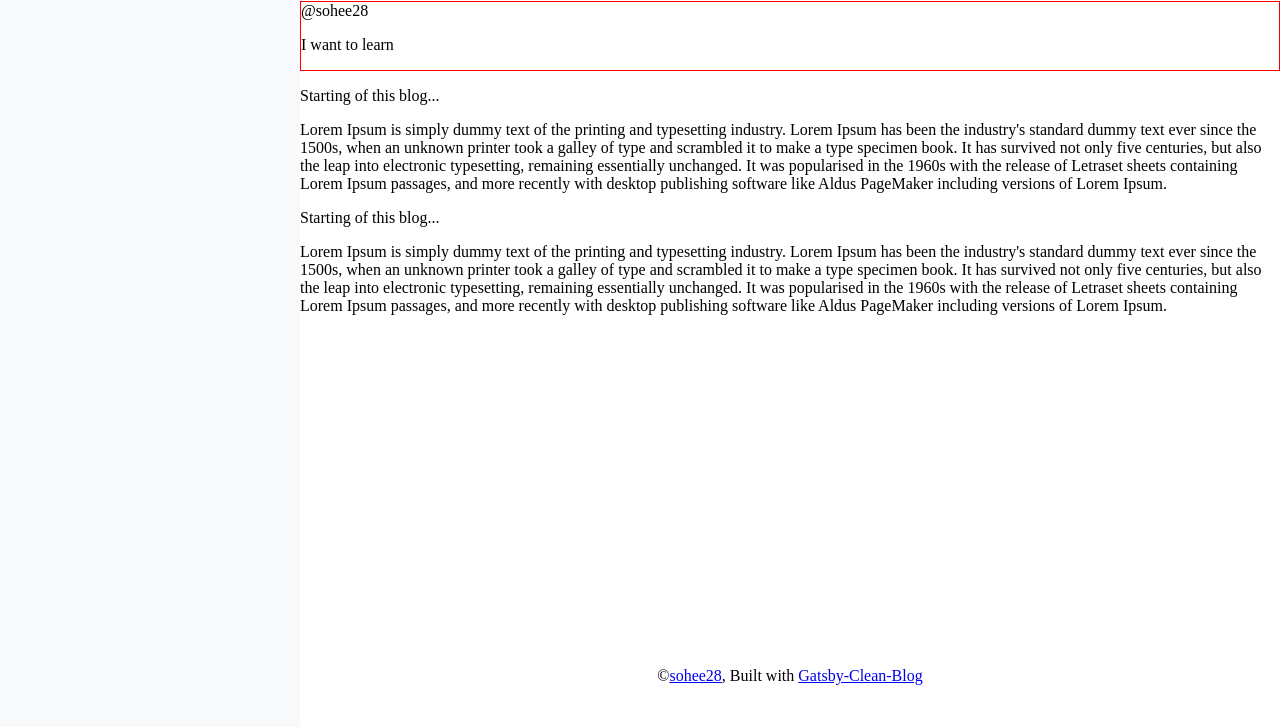
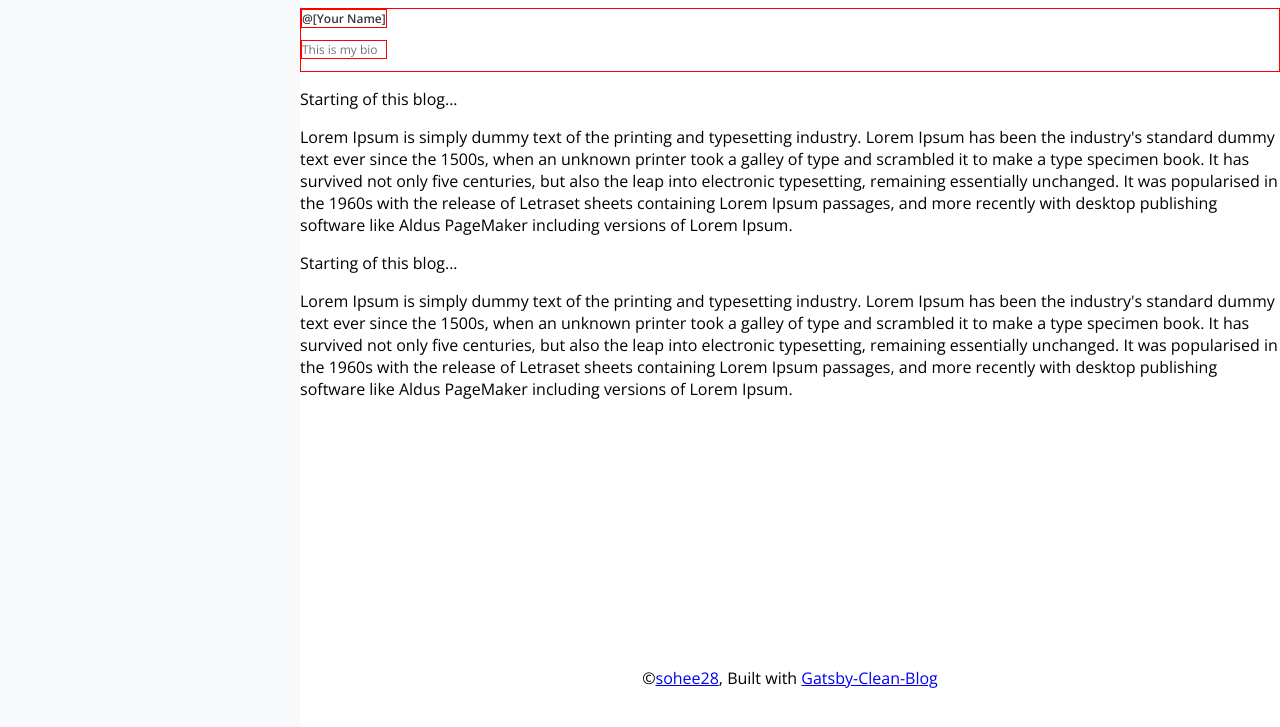
Before and after one commit to soheee-bae/Gatsby-Clean-Blog-Starter, a Gatsby site: page / in a window 1280 px wide. Shown: the part 73-800 px from the top of the page. Built offline with nearby package versions, Linux system fonts and the light colour scheme; Gatsby itself is replaced by a stand-in of ours.

Commit message:
added metaconfig data & styling for bio comp

```diff
--- a/gatsby-config.js
+++ b/gatsby-config.js
@@ -7,7 +7,11 @@
 /**
  * @type {import('gatsby').GatsbyConfig}
  */
+
+const metaConfig = require('./gatsby-metaconfig')
+
 module.exports = {
+  siteMetadata: metaConfig,
   plugins: [
     {
       resolve: `gatsby-source-filesystem`,
--- /dev/null
+++ b/gatsby-metaconfig.js
@@ -0,0 +1,10 @@
+module.exports = {
+  title: "Gatsby Clean Starter",
+  author: "[Your Name]",
+  bio: "This is my bio",
+
+  githubUrl: "https://github.com/soheee-bae",
+  blogUrl: "https://soheee-bae.github.io/soheee-bae/",
+
+  navTitle: "My Blog",
+};
--- a/src/components/bio/index.jsx
+++ b/src/components/bio/index.jsx
@@ -1,14 +1,19 @@
 import React from 'react'
 import './index.scss'
-import {Link} from 'gatsby'
 import Image from 'gatsby-image'
+import {StaticQuery, graphql} from 'gatsby'
 
+const Bio = () => {
 
-export const Bio = () => {
+  const onClick = githubUrl => {
+    window.open(githubUrl, '_blank')
+  }
 
-  const onClick = () => {
-    window.open(`https://github.com/sohee28`, '_blank')
-  }
+  return <StaticQuery
+    query={bioQuery}
+    render={
+      data => {
+        const { author, bio, githubUrl } = data.site.siteMetadata
 
         return (
               <div className='bio'>
@@ -16,10 +21,27 @@ export const Bio = () => {
                     className='bio-image'
                 />
                 <div className='bio-content'>
-      <span className='bio-link' onClick={onClick}>@sohee28</span>
-      <p className='bio-quote'>I want to learn</p>
+                  <span className='bio-link' onClick={()=>onClick(githubUrl)}>@{author}</span>
+                  <p className='bio-quote'>{bio}</p>
                 </div>
               </div>
         )
+      }
+    }
+  />
+
+
 
 }
+export default Bio
+
+const bioQuery = graphql`
+  query BioQuery {
+    site {
+      siteMetadata {
+        author
+        bio
+        githubUrl
+      }
+    }
+  }`
--- a/src/components/bio/index.scss
+++ b/src/components/bio/index.scss
@@ -1,3 +1,5 @@
+@import '../../styles/typography';
+@import '../../styles/colors';
 .bio{
     display: flex;
     flex-direction: row;
@@ -8,8 +10,8 @@
 .bio-image{
     border-radius: 50%;
     border:1px solid black;
-    width:20px;
-    height: 20px;
+    width:45px;
+    height: 45px;
 }
 
 .bio-content{
@@ -18,9 +20,19 @@
 }
 
 .bio-link{
-
+    cursor: pointer;
+    font-size: var(--text-xs);
+    font-weight: var(--font-semibold);
+    color: var(--darkest-gray);
+    border:1px solid red;
+    margin:0;
 }
 
 .bio-quote{
+    font-size: var(--text-xs);
+    font-weight: var(--font-normal);
+    color: var(--dark-gray);
+
+    border:1px solid red;
 
 }
--- a/src/components/navbar/index.jsx
+++ b/src/components/navbar/index.jsx
@@ -4,15 +4,7 @@ import './index.scss'
 export const Navbar = () => (
   <div className='navbar'>
         <ul>
-            <li>
-                About
-            </li>
-            <li>
-                Project
-            </li>
-            <li>
-                Experience
-            </li>
+
         </ul>
   </div>
 )
--- a/src/layout/index.scss
+++ b/src/layout/index.scss
@@ -1,5 +1,6 @@
 @import '../styles/mixins';
 @import '../styles/size';
+@import url('https://fonts.googleapis.com/css2?family=Open+Sans:wght@300;400;500;600;700;800&display=swap');
 
 $height:calc(100vh - $navbar-height-smallScreen);
 
@@ -7,7 +8,7 @@ body {
     margin:0;
     padding:0;
     height:100%;
-    // font-family: 'Noto Sans KR', sans-serif;
+    font-family: 'Open Sans', sans-serif;
     // -webkit-text-size-adjust: antialiased;
     // -moz-osx-font-smoothing: grayscale;
     // transition: background-color 0.3s, color 0.3s;
--- a/src/pages/index.js
+++ b/src/pages/index.js
@@ -1,5 +1,5 @@
 import * as React from "react";
-import { Bio } from "../components/bio";
+import Bio from "../components/bio";
 import { Layout } from "../layout";
 import "../styles/_typography.scss";
 
```
Lines whose indentation alone changed are shown as unchanged.
